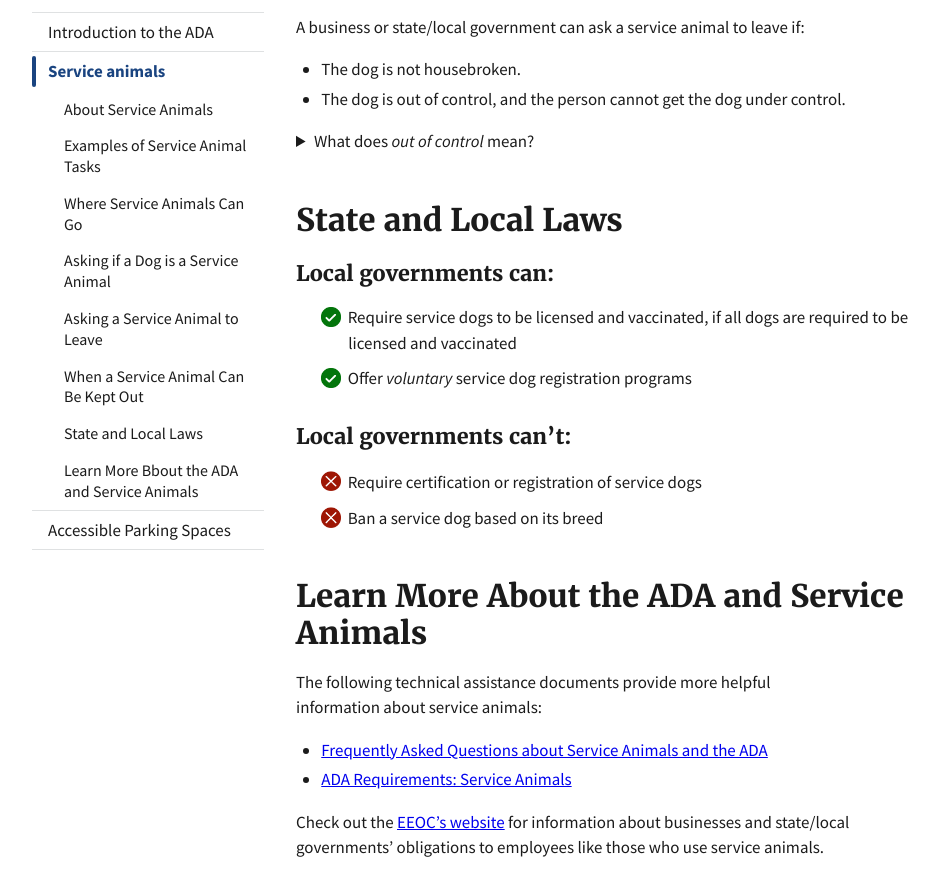
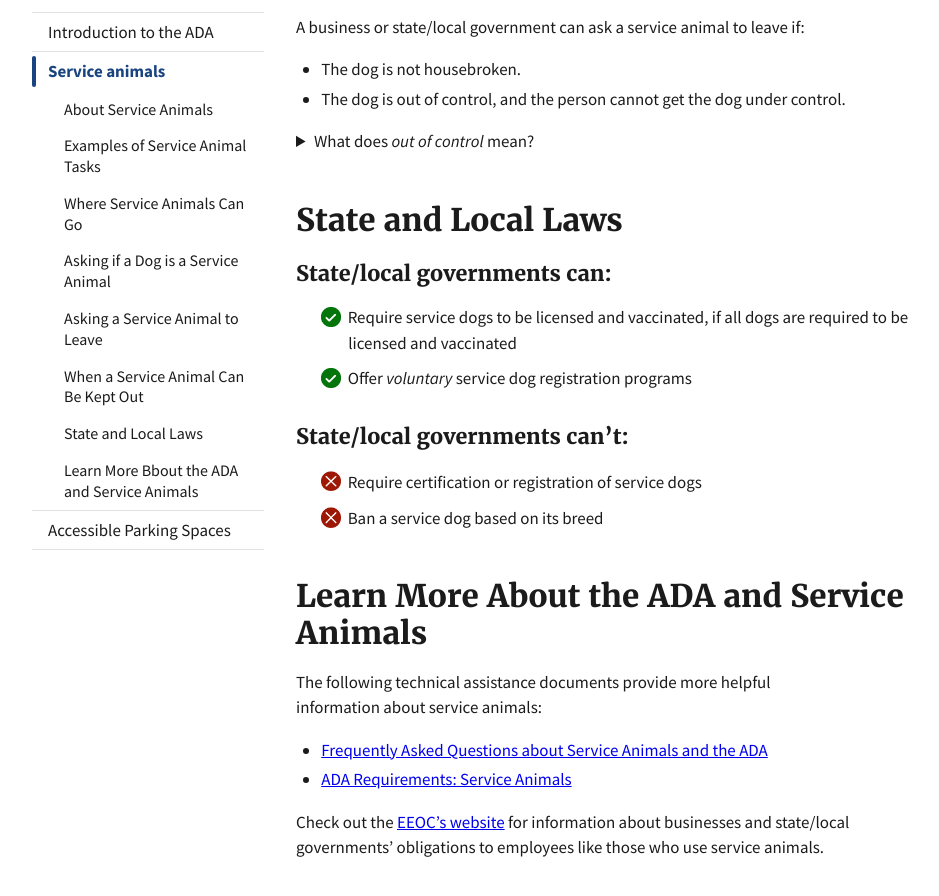
Before and after one commit to 18F/ada-sandbox, a Jekyll site: the page built from pages/service-animals.md, in a window 1280 px wide and 900 px high, scrolled down 3522 px. Shown: the top 896 px of the window, without its empty margins (128-1067 px from the left). Built offline with Jekyll 4.4.1, drawn with Linux system fonts in a browser that asks for light colours.

Commit message:
State and local adjustment

```diff
--- a/pages/service-animals.md
+++ b/pages/service-animals.md
@@ -136,13 +136,13 @@ A business or state/local government can ask a service animal to leave if:
 
 ## State and Local Laws
 
-### Local governments can:
+### State/local governments can:
 <ul class="icon-list" aria-labelledby="state-and-local-laws">
   <li>{% include yes.html %} Require service dogs to be licensed and vaccinated, if all dogs are required to be licensed and vaccinated</li>
   <li>{% include yes.html %} Offer <em>voluntary</em> service dog registration programs</li>
 </ul>
 
-### Local governments can't:
+### State/local governments can't:
 <ul class="icon-list" aria-labelledby="state-and-local-laws">
   <li>{% include no.html %} Require certification or registration of service dogs</li>
   <li>{% include no.html %} Ban a service dog based on its breed</li>
```
